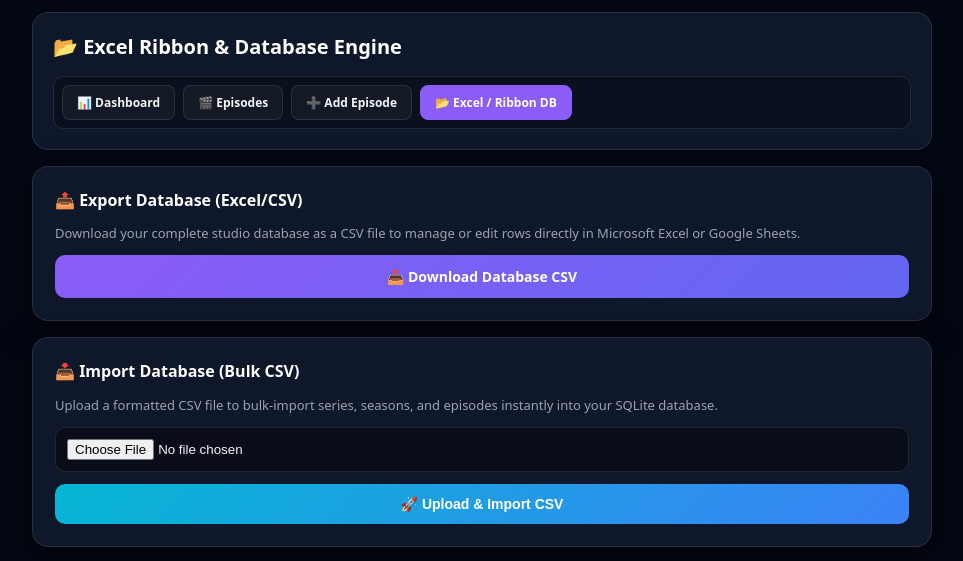
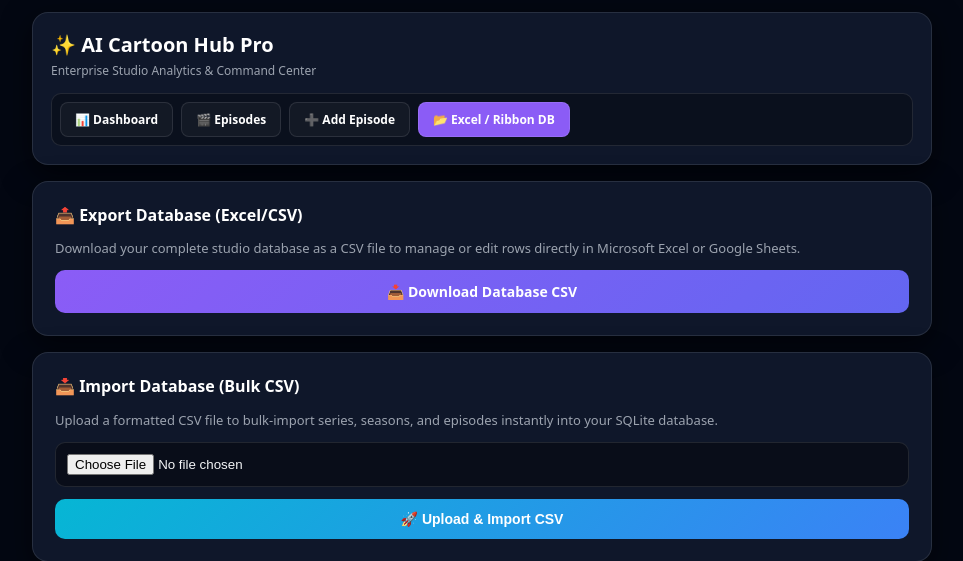
Before and after one commit to tanveer97082/cartoon_manager, a PHP site: page /export_import.php in a window 1280 px wide. Shown: the top 561 px of the page, without its empty margins (158-1121 px from the left). Run offline with PHP 8.4, Linux system fonts and the light colour scheme; data comes from the database, SQL or seed files in the repository.

Commit message:
Update export_import.php

```diff
--- a/export_import.php
+++ b/export_import.php
@@ -43,12 +43,6 @@ if (isset($_FILES['csv_file']) && $_FILES['csv_file']['error'] == 0) {
         }
         body { font-family: system-ui, -apple-system, sans-serif; background: var(--bg); color: var(--text); margin: 0; padding: 12px; }
         .wrapper { max-width: 900px; margin: auto; }
-        .header { background: var(--card); border: 1px solid var(--border); padding: 20px; border-radius: 16px; margin-bottom: 16px; }
-        h1 { margin: 0 0 4px 0; font-size: 20px; color: #fff; }
-
-        .ribbon { display: flex; gap: 8px; margin-top: 16px; flex-wrap: wrap; background: rgba(0,0,0,0.3); padding: 8px; border-radius: 10px; border: 1px solid var(--border); }
-        .ribbon-btn { background: rgba(255,255,255,0.04); border: 1px solid var(--border); color: var(--text); padding: 8px 14px; border-radius: 8px; text-decoration: none; font-weight: 600; font-size: 12px; }
-        .ribbon-btn.active { background: var(--primary); border-color: var(--primary); color: #fff; }
 
         .card-box { background: var(--card); border: 1px solid var(--border); padding: 22px; border-radius: 16px; margin-bottom: 16px; box-shadow: 0 10px 30px rgba(0,0,0,0.5); }
         h2 { margin-top: 0; font-size: 16px; color: #fff; }
@@ -60,15 +54,7 @@ if (isset($_FILES['csv_file']) && $_FILES['csv_file']['error'] == 0) {
 </head>
 <body>
     <div class="wrapper">
-        <div class="header">
-            <h1>📂 Excel Ribbon & Database Engine</h1>
-            <div class="ribbon">
-                <a href="index.php" class="ribbon-btn">📊 Dashboard</a>
-                <a href="episodes.php" class="ribbon-btn">🎬 Episodes</a>
-                <a href="add_edit.php" class="ribbon-btn">➕ Add Episode</a>
-                <a href="export_import.php" class="ribbon-btn active">📂 Excel / Ribbon DB</a>
-            </div>
-        </div>
+        <?php include 'header.php'; ?>
 
         <?php if (!empty($msg)): ?>
             <div class="alert"><?= htmlspecialchars($msg) ?></div>
```
